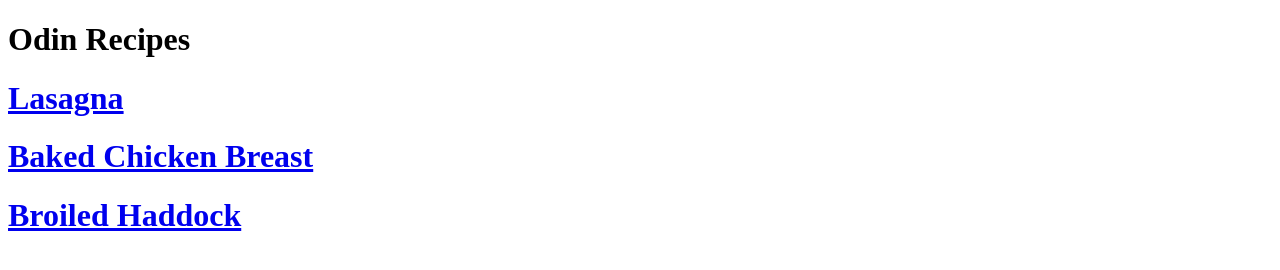
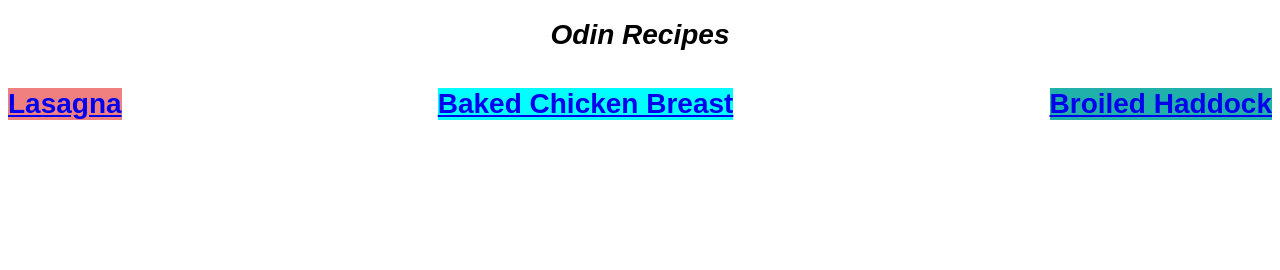
Before and after one commit to vini-ar/odin-recipes, a plain HTML site: page index.html in a window 1280 px wide. Drawn offline with Linux system fonts and the light colour scheme.

Commit message:
Added styles.css

```diff
--- a/index.html
+++ b/index.html
@@ -3,14 +3,17 @@
 <head>
     <meta charset="UTF-8">
     <meta name="viewport" content="width=device-width, initial-scale=1.0">
-    <title></title>
+    <title>Recipes</title>
+    <link rel="stylesheet" href="styles.css">
 </head>
 <body>
-    <div class="container">
+    <div class="index-container">
         <h1>Odin Recipes</h1>
-        <h1><a href="recipes/lasagna.html">Lasagna</a></h1>
-        <h1><a href="recipes/baked-chicken-breast.html">Baked Chicken Breast</a></h1>
-        <h1><a href="recipes/broiled-haddock.html">Broiled Haddock</a></h1>
+        <div class="recipes-container">
+            <h1 class="recipe-page"><a href="recipes/lasagna.html">Lasagna</a></h1>
+            <h1 class="recipe-page"><a href="recipes/baked-chicken-breast.html">Baked Chicken Breast</a></h1>
+            <h1 class="recipe-page"><a href="recipes/broiled-haddock.html">Broiled Haddock</a></h1>
+        </div>
     </div>
 </body>
 </html>
--- /dev/null
+++ b/styles.css
@@ -0,0 +1,33 @@
+* {
+    font-family: Arial, Helvetica, sans-serif;
+    box-sizing: border-box;
+}
+
+.index-container {
+    text-align: center;
+    font-size: 14px
+}
+
+.recipes-container {
+    display: flex;
+    flex-direction: row;
+    justify-content: space-between;
+}
+
+.index-container > h1 {
+    font-style: italic;
+}
+
+.recipe-page:nth-of-type(1) {
+    background-color: lightcoral;
+}
+.recipe-page:nth-of-type(2) {
+    background-color: aqua;
+}
+.recipe-page:nth-of-type(3) {
+    background-color: lightseagreen;
+}
+
+.steps-container {
+
+}
```
Also changed, not shown: recipes/baked-chicken-breast.html (+2 -2 lines).
